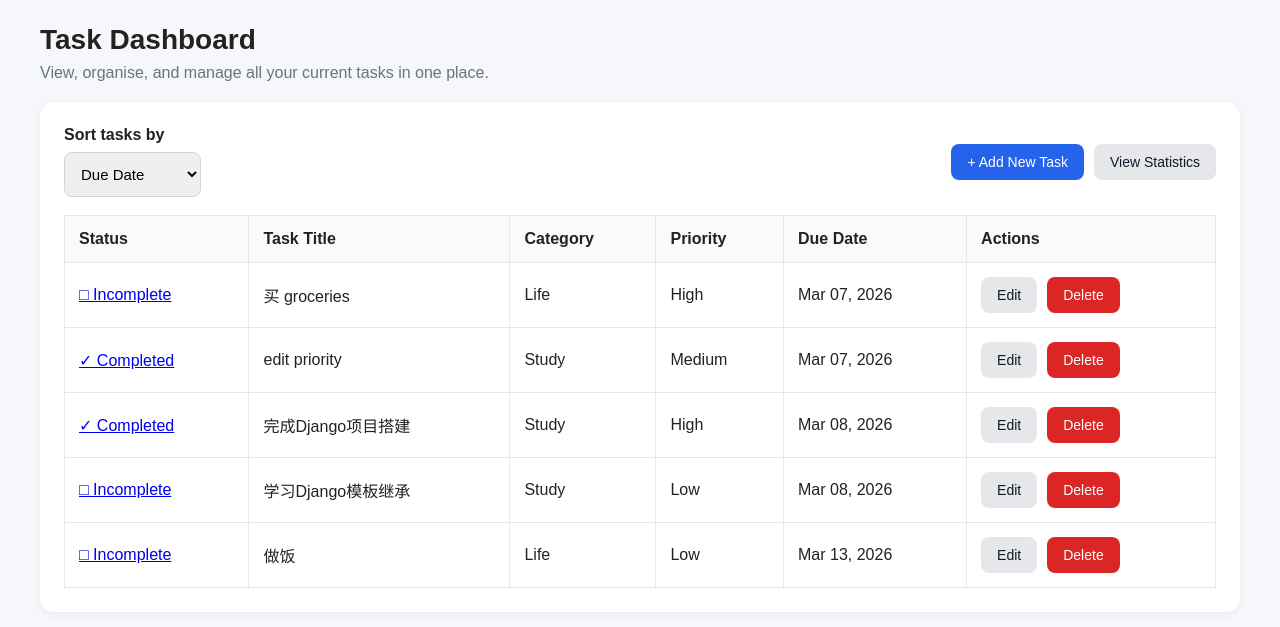
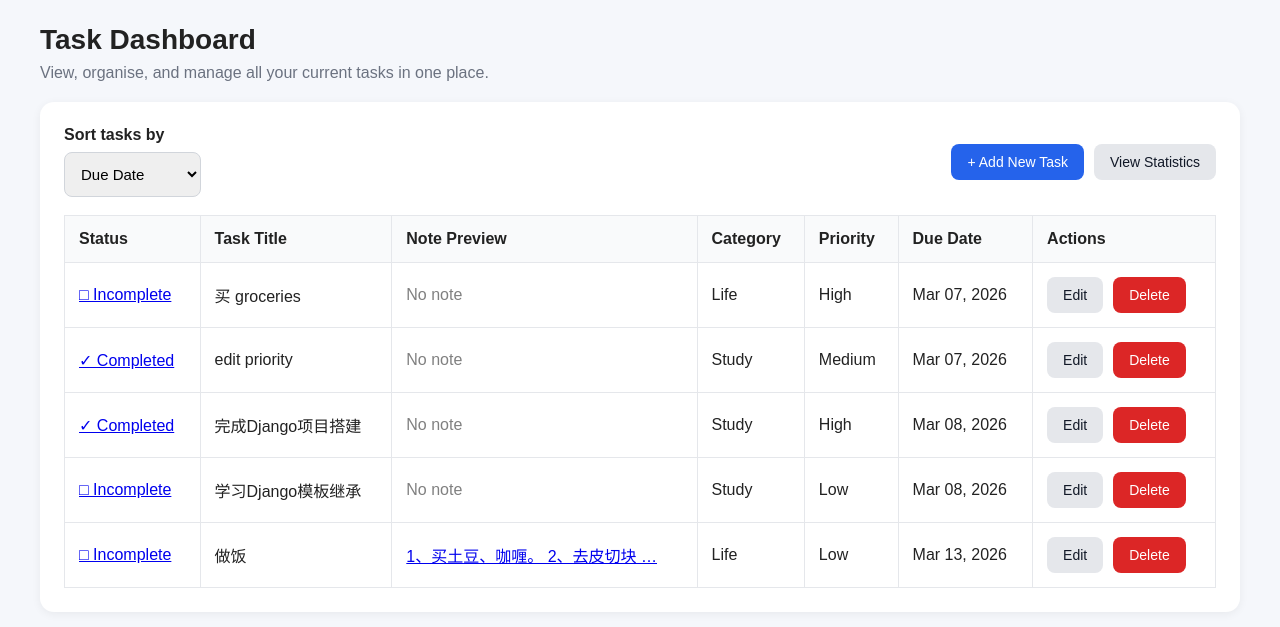
Before and after one commit to WangXinrui605/smartplan-task-management, a Django app: page / in a window 1280 px wide. Shown: the part 83-710 px from the top of the page. Run offline with Django 5.2, Linux system fonts and the light colour scheme; data comes from the database, SQL or seed files in the repository; both versions use the stored data as it was after the commit.

Commit message:
Add note preview feature

```diff
--- /dev/null
+++ b/smartplan_env/pyvenv.cfg
@@ -0,0 +1,3 @@
+home = D:\application\python
+include-system-site-packages = false
+version = 3.9.10
--- a/task/models.py
+++ b/task/models.py
@@ -40,6 +40,7 @@ class Task(models.Model):
     category = models.ForeignKey(Category, on_delete=models.SET_NULL, null=True,blank=True)  # 关联分类
     priority = models.CharField(max_length=10, choices=PRIORITY_CHOICES, default='medium')  # 关联优先级
     status = models.BooleanField(default=False)  # 完成状态（默认未完成）
+    note = models.TextField(blank=True, null=True) #note preview非必填，允许为空
 
     def __str__(self):
         return self.title  # Admin显示任务标题
--- a/task/templates/task/create_task.html
+++ b/task/templates/task/create_task.html
@@ -54,6 +54,11 @@
                 <option value="low">Low</option>
             </select>
         </div>
+        <div class="mb-3">
+             <label for="note" class="form-label">Note</label>
+             <textarea name="note" id="note" class="form-control" rows="4"
+              placeholder="Write task plan, steps, or description here..."></textarea>
+        </div>
         <button type="button" class="btn btn-cancel" onclick="window.location.href='{% url 'task_dashboard' %}'">取消</button>
         <button type="submit" class="btn">Save</button>
     </form>
--- a/task/templates/task/dashboard.html
+++ b/task/templates/task/dashboard.html
@@ -30,6 +30,7 @@
             <tr>
                 <th>Status</th>
                 <th>Task Title</th>
+                <th>Note Preview</th>
                 <th>Category</th>
                 <th>Priority</th>
                 <th>Due Date</th>
@@ -46,6 +47,18 @@
                         </a>
                     </td>
                     <td>{{ task.title }}</td>
+                    <td>
+                        {% if task.note %}
+                        <a href="javascript:void(0)"
+                        class="note-link"
+                        data-title="{{ task.title }}"
+                        data-note="{{ task.note|escapejs }}">
+                        {{ task.note|truncatechars:20 }}
+                        </a>
+                        {% else %}
+                        <span style="color:gray;">No note</span>
+                        {% endif %}
+                    </td>
                     <td>{{ task.category.name|default:"None" }}</td>
                     <td>{{ task.get_priority_display }}</td>
                     <td>{{ task.due_date|date:"M d, Y"|default:"None" }}</td>
@@ -65,4 +78,46 @@
         </tbody>
     </table>
 </div>
+
+    <div id="noteModal" style="display:none; position:fixed; top:0; left:0;
+    width:100%; height:100%; background:rgba(0,0,0,0.5);">
+
+    <div style="background:white; width:500px; margin:10% auto;
+    padding:20px; border-radius:8px;">
+
+    <h3 id="modalTitle"></h3>
+
+    <p id="modalContent" style="white-space: pre-wrap;"></p>
+
+    <button onclick="closeModal()">Close</button>
+
+    </div>
+    </div>
+
+    <script>
+    document.querySelectorAll('.note-link').forEach(link => {
+
+        link.addEventListener('click', function () {
+
+            const title = this.dataset.title;
+            const rawNote = this.dataset.note;
+
+            const formattedNote = rawNote
+                .replace(/\\u000D\\u000A/g, '\n')
+                .replace(/\\u000A/g, '\n')
+                .replace(/\\u000D/g, '\n');
+
+            document.getElementById('modalTitle').innerText = title;
+            document.getElementById('modalContent').innerText = formattedNote;
+
+            document.getElementById('noteModal').style.display = "block";
+
+        });
+
+    });
+
+    function closeModal(){
+        document.getElementById('noteModal').style.display = "none";
+    }
+    </script>
 {% endblock %}
--- a/task/views.py
+++ b/task/views.py
@@ -96,6 +96,7 @@ def create_task(request):
         due_date = request.POST.get('due_date')
         category_id = request.POST.get('category')
         priority = request.POST.get('priority','medium')
+        note=request.POST.get('note')
 
         # 表单验证（M4需求）
         if not title:
@@ -112,7 +113,8 @@ def create_task(request):
                 description=description,
                 due_date=due_date if due_date else None,
                 category=category,
-                priority=priority
+                priority=priority,
+                note=note
             )
             return redirect('task_dashboard')  # 跳转回仪表盘
 
@@ -139,6 +141,7 @@ def edit_task(request, task_id):
         category_id = request.POST.get('category')
         priority = request.POST.get('priority','medium')
         status = request.POST.get('status') == 'on'  # 复选框值处理
+        note = request.POST.get('note')
 
         # 表单验证
         if not title:
@@ -154,6 +157,7 @@ def edit_task(request, task_id):
             task.category = Category.objects.get(id=category_id) if category_id else None
             task.priority = priority
             task.status = status
+            task.note = note
             # 如果标记为完成，设置completed_at
             if status and not task.completed_at:
                 task.completed_at = timezone.now()
```
Also changed, not shown: task/templates/task/edit_task.html (+7 -0 lines), db.sqlite3, task/migrations/0003_task_note.py (added), 12 other files.
